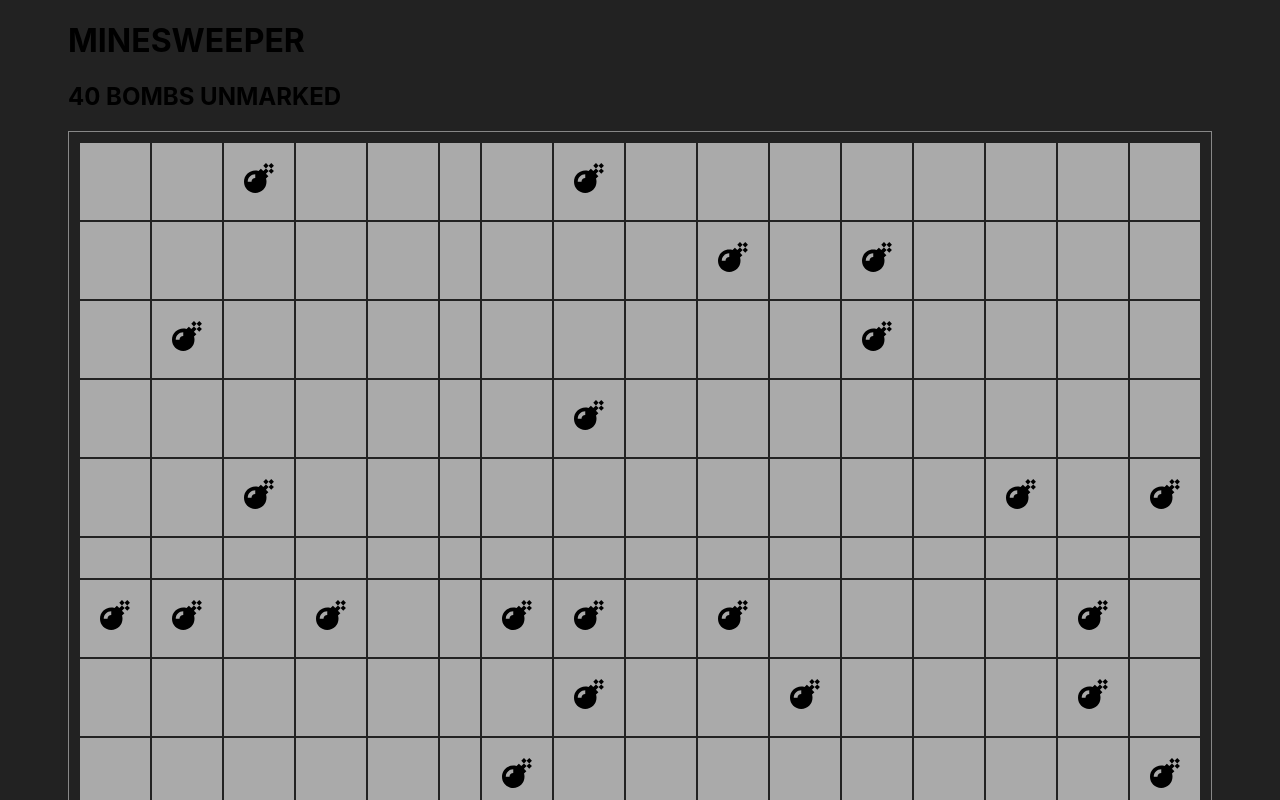
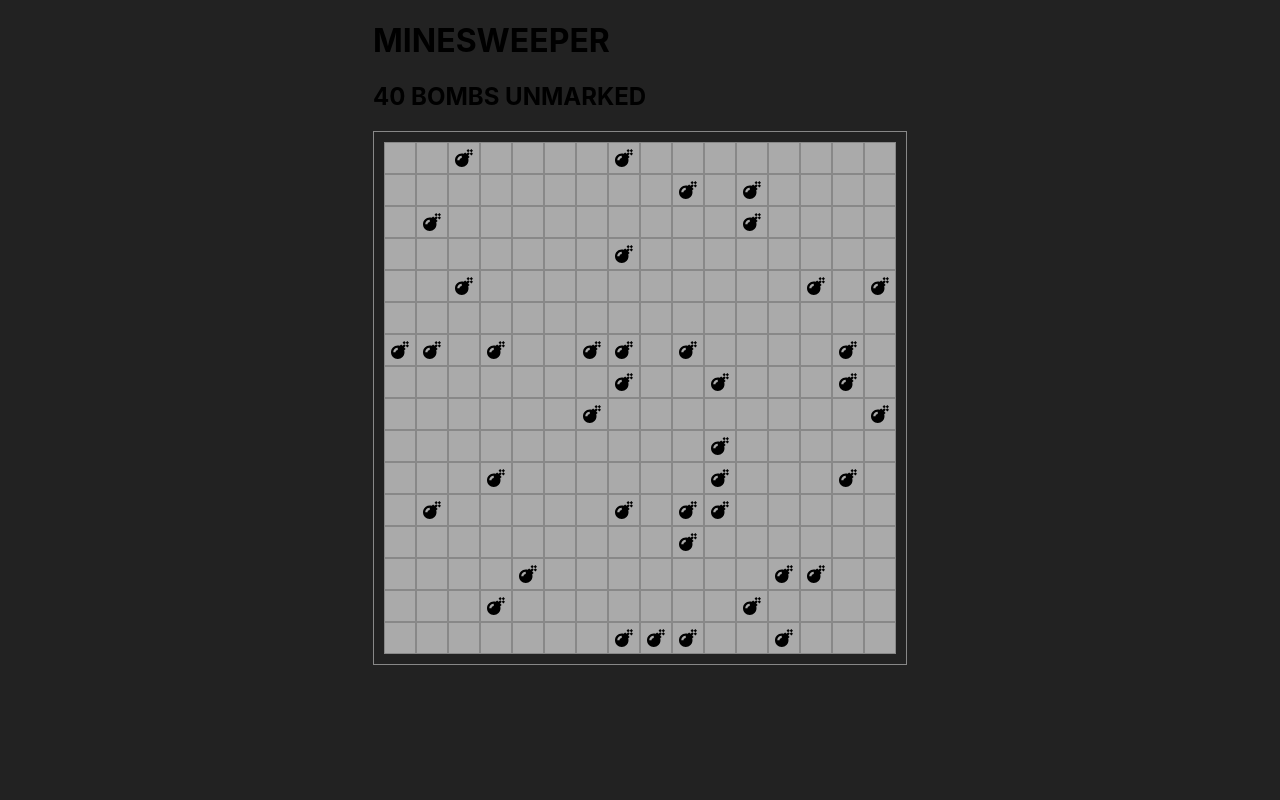
Before and after one commit to cajsoccer/SnakeSweeper-Client, a React (Create React App) app: page / in a window 1280 px wide. Shown: the top 800 px of the page. Built offline with nearby package versions, Linux system fonts and the light colour scheme.

Commit message:
Fix update cycle and styling

```diff
--- a/src/App.css
+++ b/src/App.css
@@ -17,9 +17,16 @@ body {
 .Flipped {
   background-color: #aaa;
   border: 1px solid rgba(0, 0, 0, 0.8);
-  padding: 20px;
-  font-size: 30px;
   text-align: center;
+  width: 30px;
+  height: 30px;
+  border: #888 solid 1px;
+  display: flex;
+  align-items: center;
+  justify-content: center;
+  font-size: 18px;
+  font-weight: bold;
+  font-family: "Courier New", Courier, monospace;
 }
 
 .Flipped {
--- a/src/Components/MineGrid.tsx
+++ b/src/Components/MineGrid.tsx
@@ -46,12 +46,7 @@ function MineGrid() {
       randSquare.bomb = true;
     }
     initialSquareList.forEach((ps) => {
-      const adjacentSquares = initialSquareList.filter(
-        (ss) =>
-          Math.abs(ps.x - ss.x) <= 1 &&
-          Math.abs(ps.y - ss.y) <= 1 &&
-          !(ps.x === ss.x && ps.y === ss.y)
-      );
+      const adjacentSquares = initialSquareList.filter((ss) => Math.abs(ps.x - ss.x) <= 1 && Math.abs(ps.y - ss.y) <= 1 && !(ps.x === ss.x && ps.y === ss.y));
       adjacentSquares.forEach((ss) => {
         if (ss.bomb) ps.adjacentBombs++;
       });
@@ -73,10 +68,7 @@ function MineGrid() {
       pivotSquare = getSquare(x, y, tempList);
       if (pivotSquare.adjacentBombs === 0) {
         const adjacentSquares = tempList.filter(
-          (s) =>
-            Math.abs(pivotSquare.x - s.x) <= 1 &&
-            Math.abs(pivotSquare.y - s.y) <= 1 &&
-            !(pivotSquare.x === s.x && pivotSquare.y === s.y)
+          (s) => Math.abs(pivotSquare.x - s.x) <= 1 && Math.abs(pivotSquare.y - s.y) <= 1 && !(pivotSquare.x === s.x && pivotSquare.y === s.y)
         );
         adjacentSquares.forEach((s) => {
           if (!s.flipped) {
@@ -106,14 +98,10 @@ function MineGrid() {
       if (clickedSquare.bomb) {
         const bombSound = new Audio(`./sounds/explosion.mp3`);
         bombSound.play();
-        endGame(false);
       }
       setSquareList([...tempList]);
       if (clickedSquare.adjacentBombs === 0) {
         flipAdjacentSquares(x, y);
-      }
-      if (squareList.filter((s) => !s.bomb && !s.flipped).length === 0) {
-        endGame(true);
       }
     }
   }
@@ -156,30 +144,27 @@ function MineGrid() {
     return `${minutesStr}:${secondsStr}`;
   }
 
+  if (gameOver === false && gameWon === false) {
+    if (squareList.filter((s) => !s.bomb && !s.flipped).length === 0) {
+      endGame(true);
+    }
+
+    if (squareList.filter((s) => s.bomb && s.flipped).length > 0) {
+      endGame(false);
+    }
+  }
+
   return (
     <div>
       <h1>MINESWEEPER</h1>
       <h2>{flagsLeft} BOMBS UNMARKED</h2>
-      {firstSquareClicked && !gameOver ? (
-        <h2>TIME ELAPSED: {getTime()}</h2>
-      ) : (
-        <div></div>
-      )}
+      {firstSquareClicked && !gameOver ? <h2>TIME ELAPSED: {getTime()}</h2> : <div></div>}
       <div className="Grid">
         {squareList.map((square, index) => (
-          <MineSquare
-            key={index}
-            square={square}
-            leftClick={gridLeftClickUpdate}
-            rightClick={gridRightClickUpdate}
-          />
+          <MineSquare key={index} square={square} leftClick={gridLeftClickUpdate} rightClick={gridRightClickUpdate} />
         ))}{" "}
       </div>
-      {gameOver ? (
-        <MineGameOver gameWon={gameWon} finalTime={finalTime} />
-      ) : (
-        <div></div>
-      )}
+      {gameOver ? <MineGameOver gameWon={gameWon} finalTime={finalTime} /> : <div></div>}
     </div>
   );
 }
```
